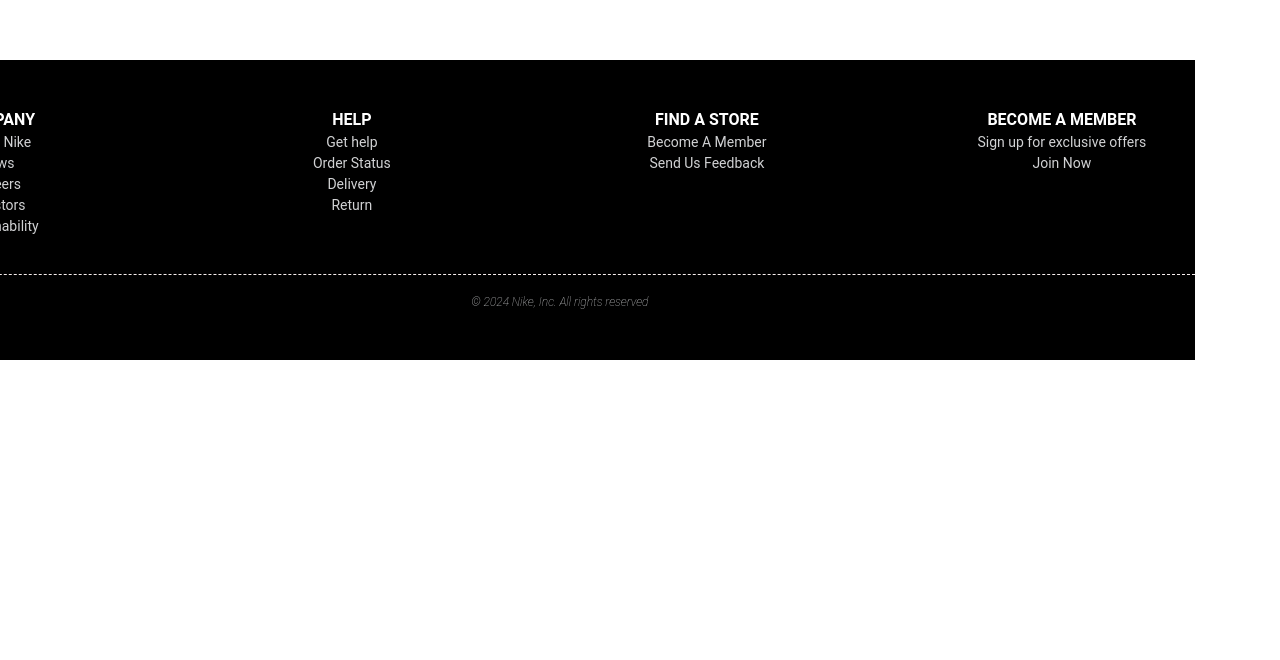
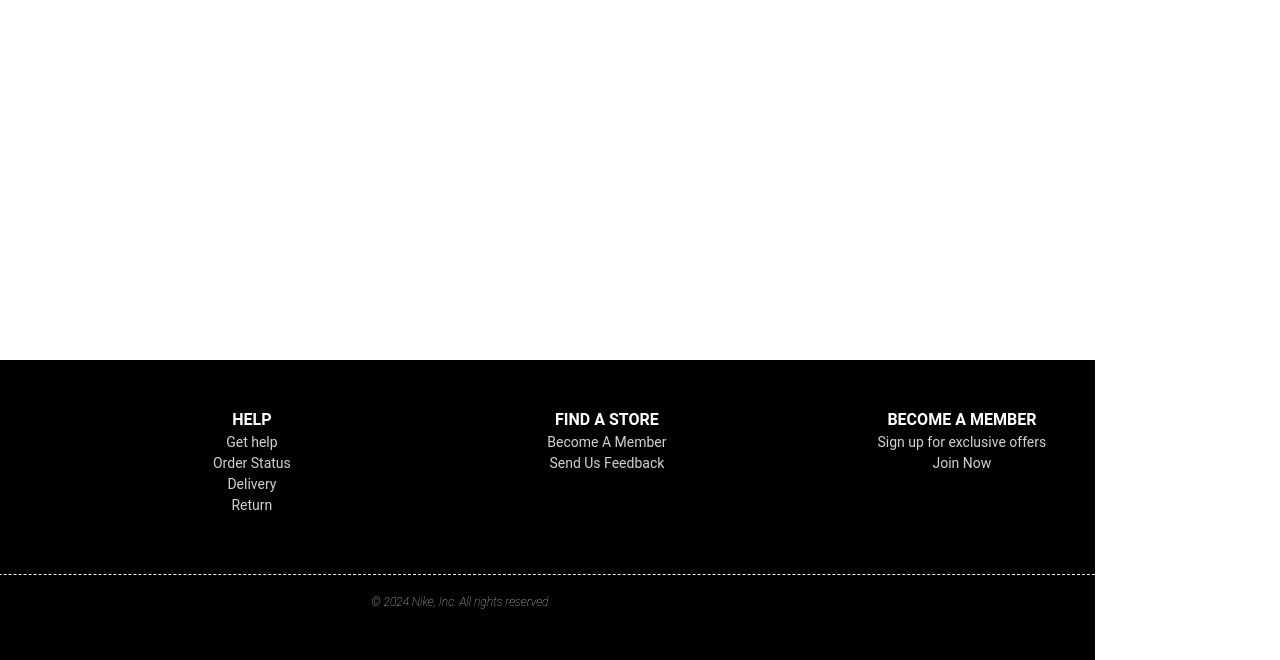
Before and after one commit to anshdeep0504/Sneak3, a React (Create React App) app in the folder client/: page / in a window 1280 px wide. Shown: the part 1360-2020 px from the top of the page. Before the commit the page ends 1990 px from the top, so only its background shows below. Built offline with nearby package versions, Linux system fonts and the light colour scheme; the HTML template or start-up script is replaced by a standard one.

Commit message:
Update navbar.css

```diff
--- a/client/src/components/header/navbar.css
+++ b/client/src/components/header/navbar.css
@@ -220,10 +220,10 @@ body {
   background-color: black;
   color: white;
   padding: 50px 0;
-  margin-top: 1420px;
+  margin-top: 1720px;
   height: 300px;
   width: 104%;
-  margin-left: -1425px;
+  margin-left: -1525px;
 }
 
 .custom-container {
```
